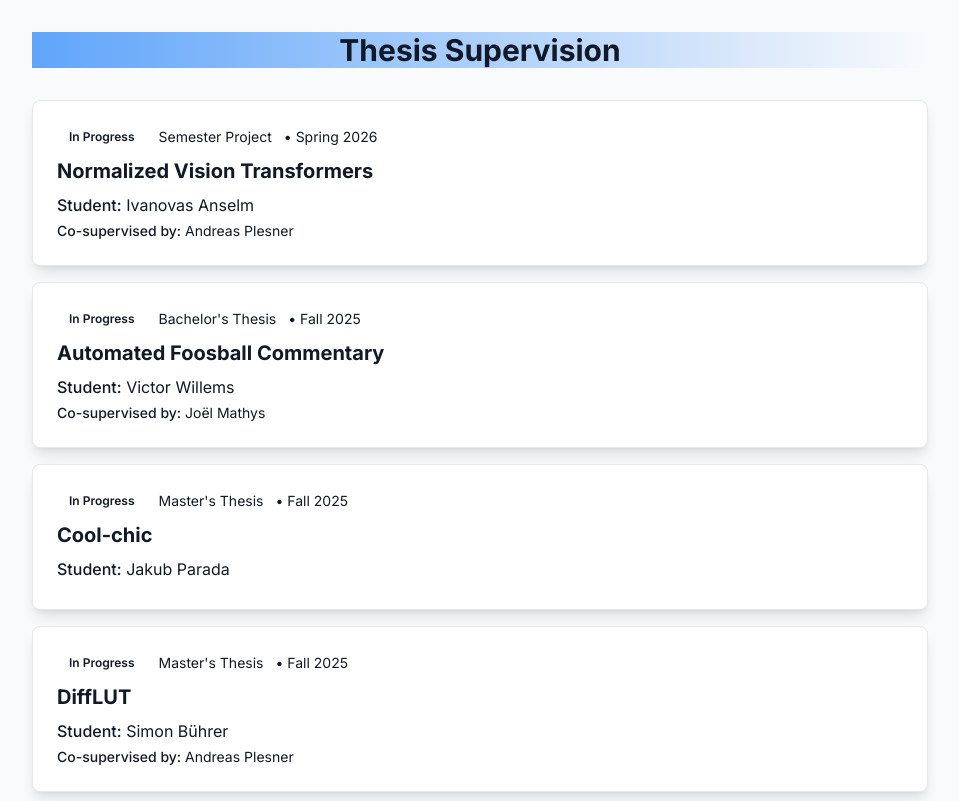
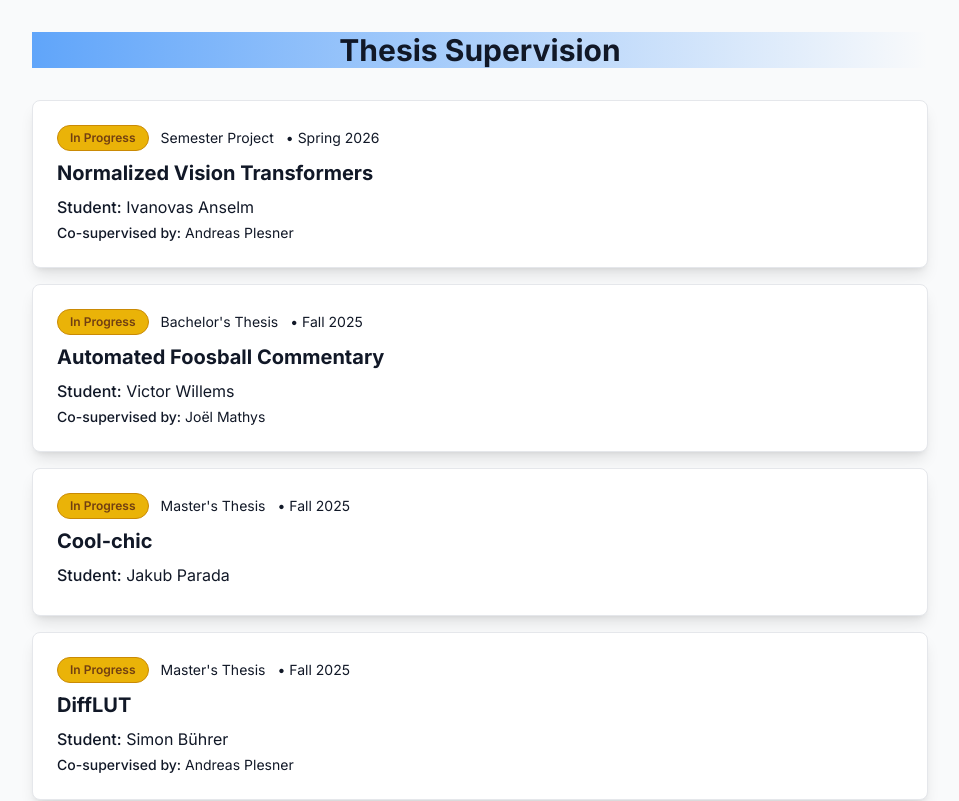
Before and after one commit to tillaczel/tillaczel-website, a Next.js app: page / in a window 1280 px wide. Shown: the part 3320-4121 px from the top of the page, without its empty margins (160-1119 px from the left). Built offline with nearby package versions, Linux system fonts and the light colour scheme.

Commit message:
thesis colors

```diff
--- a/components/Teaching.tsx
+++ b/components/Teaching.tsx
@@ -1,6 +1,7 @@
 'use client'
 
 import { motion } from 'framer-motion'
+import { useState, useEffect } from 'react'
 import thesisData from '@/data/thesis-supervision.json'
 import { colors, colorCombinations } from '@/config/colors'
 
@@ -14,7 +15,18 @@ interface Thesis {
 }
 
 export default function Teaching() {
+  const [isDark, setIsDark] = useState(false)
   const theses = thesisData as Thesis[]
+
+  useEffect(() => {
+    const checkDarkMode = () => {
+      setIsDark(document.documentElement.classList.contains('dark'))
+    }
+    checkDarkMode()
+    const observer = new MutationObserver(checkDarkMode)
+    observer.observe(document.documentElement, { attributes: true, attributeFilter: ['class'] })
+    return () => observer.disconnect()
+  }, [])
 
   const getTypeLabel = (type: string) => {
     const types: Record<string, string> = {
@@ -135,11 +147,14 @@ export default function Teaching() {
                 <div className="flex items-start justify-between gap-4">
                   <div className="flex-1">
                     <div className="flex items-center gap-3 mb-2 flex-wrap">
-                      <span className={`px-3 py-1 rounded-full text-xs font-semibold ${
-                        thesis.status === 'current'
-                          ? colors.status.current
-                          : colors.status.completed
-                      }`}>
+                      <span
+                        className="px-3 py-1 rounded-full text-xs font-semibold border"
+                        style={{
+                          backgroundColor: thesis.status === 'current' ? '#eab308' : '#22c55e',
+                          color: thesis.status === 'current' ? '#713f12' : '#14532d',
+                          borderColor: thesis.status === 'current' ? '#ca8a04' : '#16a34a',
+                        }}
+                      >
                         {thesis.status === 'current' ? 'In Progress' : '✓ Completed'}
                       </span>
                       <span className={`${colors.text.muted} text-sm`}>{getTypeLabel(thesis.type)}</span>
--- a/config/colors.ts
+++ b/config/colors.ts
@@ -67,8 +67,8 @@ export const colors = {
     },
 
     status: {
-      current: 'bg-yellow-500/20 text-yellow-400 border-yellow-500/50 dark:bg-yellow-400/10 dark:text-yellow-300 dark:border-yellow-400/40',
-      completed: 'bg-green-500/20 text-green-400 border-green-500/50 dark:bg-green-400/10 dark:text-green-300 dark:border-green-400/40',
+      current: '!bg-yellow-500 !text-yellow-900 !border !border-yellow-600 dark:!bg-yellow-500 dark:!text-yellow-900 dark:!border-yellow-600',
+      completed: '!bg-green-500 !text-green-900 !border !border-green-600 dark:!bg-green-500 dark:!text-green-900 dark:!border-green-600',
     },
 
     code: {
```
